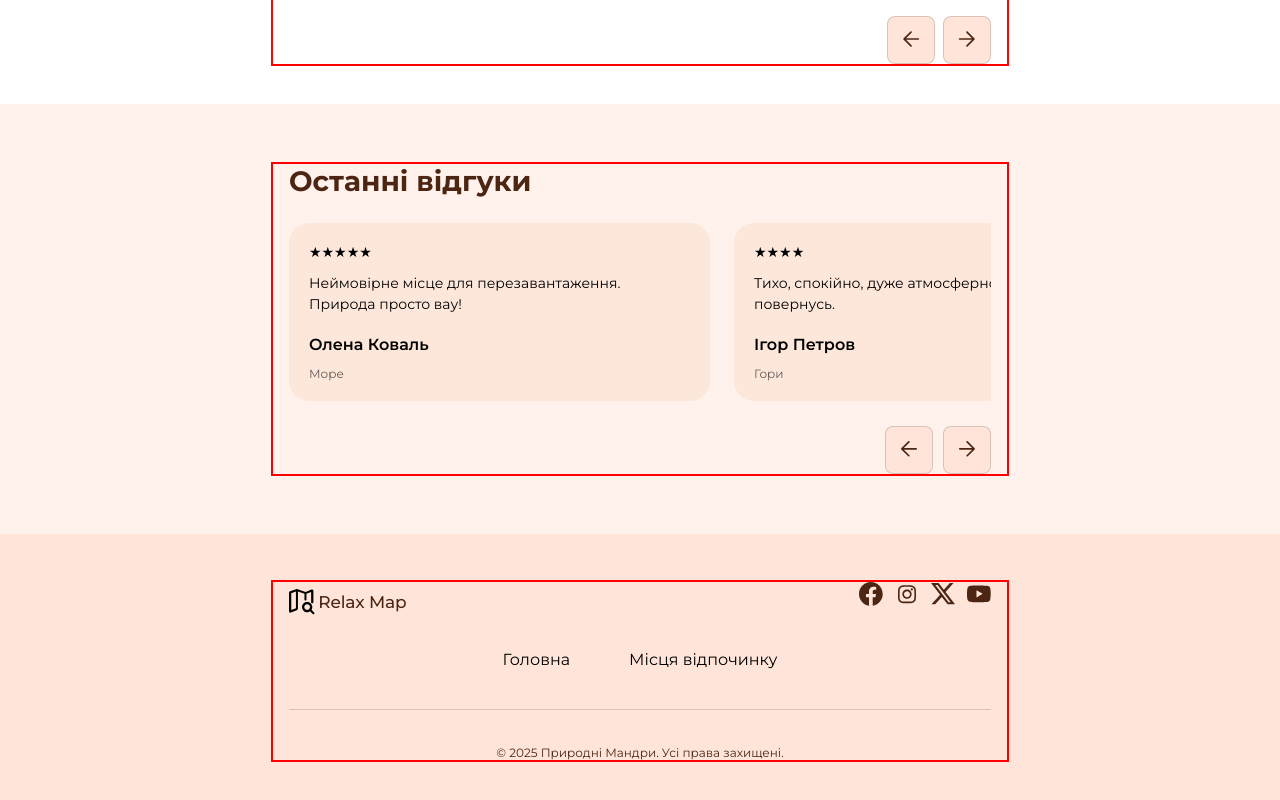
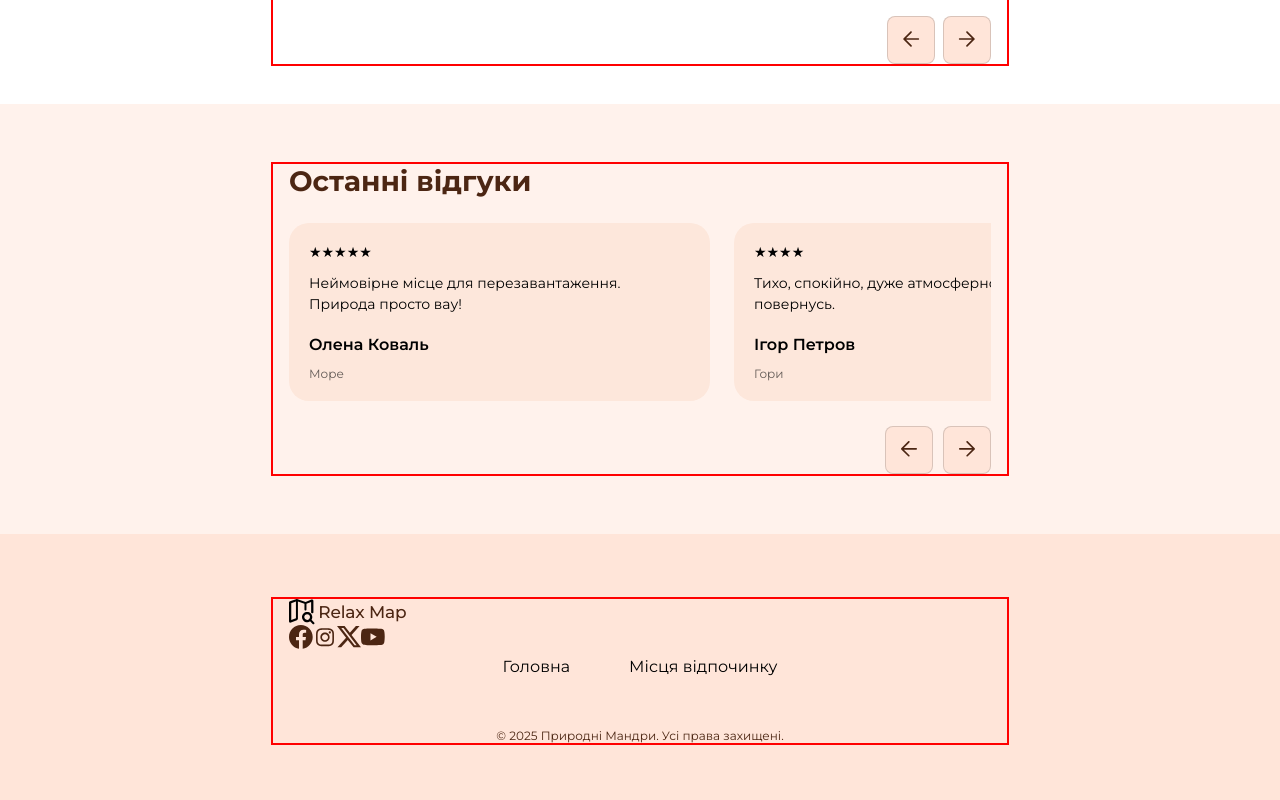
Before and after one commit to Pan-Artur/relax-map-frontend, a React (Create React App) app: page / in a window 1280 px wide. Shown: the part 2030-2830 px from the top of the page. Built offline with nearby package versions, Linux system fonts and the light colour scheme.

Commit message:
stylePart1

```diff
--- a/src/ui/Button/Button.jsx
+++ b/src/ui/Button/Button.jsx
@@ -1,4 +1,4 @@
-import style from './button.module.css'
+import style from './button.module.scss'
 import { useNavigate } from 'react-router-dom'
 export const Button = () => {
     const navigateToLogin = useNavigate()
--- a/src/ui/Button/button.module.css
+++ b/src/ui/Button/button.module.scss
@@ -1,4 +1,3 @@
-
 .signUpBtn{
     background: #CC6534;
     color: #fff;
--- a/src/ui/Footer/Footer.jsx
+++ b/src/ui/Footer/Footer.jsx
@@ -10,15 +10,15 @@ export const Footer = () => {
   return (
     <footer className={style.footer}>
       <Container>
-        <div className={style.footerContainer}>
-          <div className={style.topFooterContainer}>
-            <div className={style.logoContainer}>
+        <div className={style.footer_footerContainer}>
+          <div className={style.footer__footerContainer__topFooterContainer}>
+            <div className={style.footer__footerContainer__topFooterContainer__logoContainer}>
               <Logo />
             </div>
-            <div className={style.socialContainer}>
-              <Facebook className={style.socialIcon} />{" "}
-              <Instagram className={style.socialIcon} />{" "}
-              <Twitter className={style.socialIcon} />{" "}
+            <div className={style.footer__footerContainer__topFooterContainer__socialContainer}>
+              <Facebook className={style.socialIcon} />
+              <Instagram className={style.socialIcon} />
+              <Twitter className={style.socialIcon} />
               <Youtube className={style.socialIcon} />
             </div>
             <div className={style.footerNavBar}>
--- /dev/null
+++ b/src/ui/Footer/footer.module.scss
@@ -0,0 +1,26 @@
+.footer{
+    width: 100%;
+    background: #FFE5D9;
+    display: flex;
+    justify-content: center;
+    align-items: center;
+
+    &__footerContainer{
+        &__topFooterContainer{
+            width: 100%;
+            display: flex;
+            justify-content: space-between;
+            border-bottom: 1px solid #00000026;
+            &__logoContainer{
+                display: flex;
+                align-items: center;
+                width: 129px;
+                height: 40px;
+            }
+            &__socialContainer{
+                display: flex;
+                justify-content: space-between;
+            }
+        }
+    }
+}
--- a/src/ui/Header/Header.jsx
+++ b/src/ui/Header/Header.jsx
@@ -9,11 +9,9 @@ import { NavBar } from "../NavBar/NavBar.jsx";
 import { Button } from "../Button/Button.jsx";
 import { ReactComponent as BuregerMenu } from "../../assets/icons/burger.svg";
 import { ReactComponent as LogOut } from "../../assets/icons/LogOut.svg";
-import { UserMenu } from "../UserMenu/UserMenu.jsx";
 import { Container } from "../../components/Container/Container.jsx";
 import { MenuHeader } from "../MenuHeader/MenuHeader.jsx";
 import { useEffect } from "react";
-import { useParams } from "react-router-dom";
 export const Header = () => {
 
   const [isOpenBurger, setOpenBurger] = useState(false);
--- a/src/ui/MenuHeader/MenuHeader.jsx
+++ b/src/ui/MenuHeader/MenuHeader.jsx
@@ -2,7 +2,6 @@ import style from "../Header/header.module.css";
 import { Link } from "react-router-dom";
 import { selectUser } from "../../app/store/authSelectors";
 import { useSelector } from "react-redux";
-import { UserMenu } from "../UserMenu/UserMenu";
 import { Button } from "../Button/Button";
 import { ReactComponent as LogOut } from "../../assets/icons/LogOut.svg";
 export const MenuHeader = ({isOpen,isLoggedIn,openUserMenu,isOpenMenu}) => {
@@ -49,7 +48,6 @@ export const MenuHeader = ({isOpen,isLoggedIn,openUserMenu,isOpenMenu}) => {
           <LogOut />
         </button>
         </div>
-        {isOpenMenu && <UserMenu />}
         <div
           className={style.burgerMobileBtns}
           style={{ display: isLoggedIn ? "none" : "flex" }}
```
